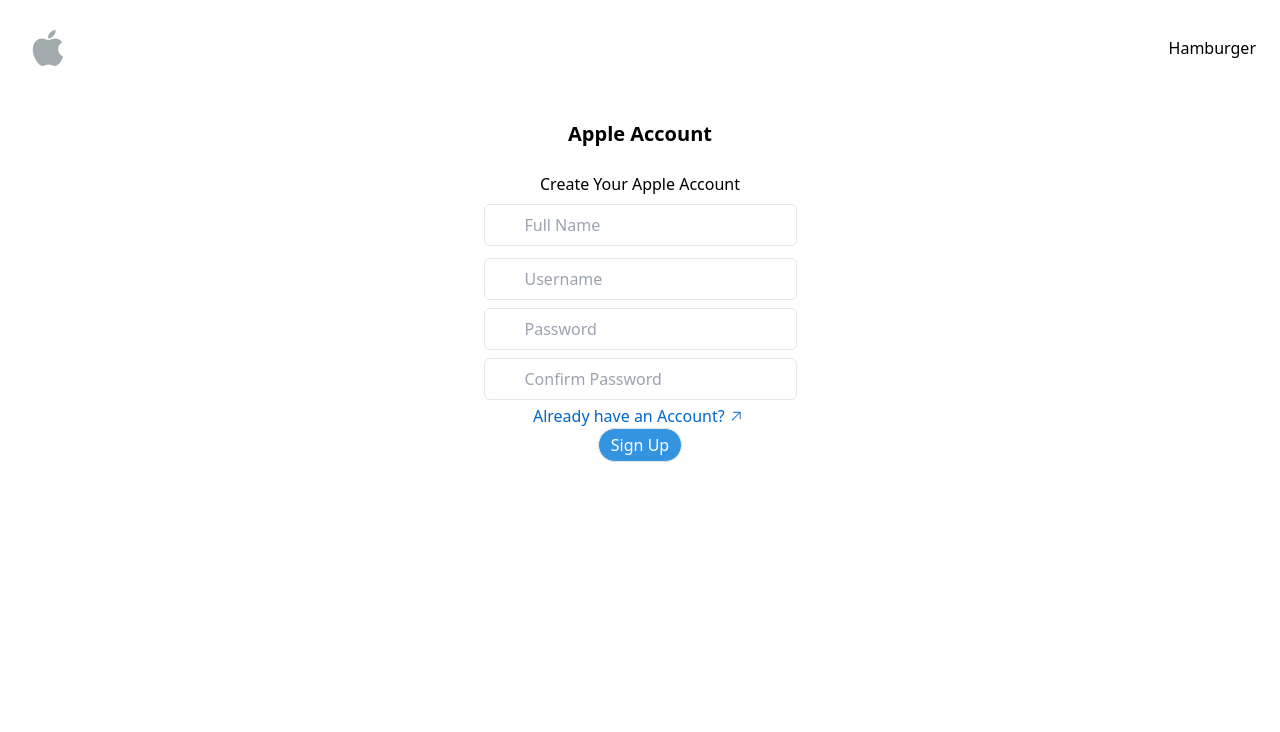
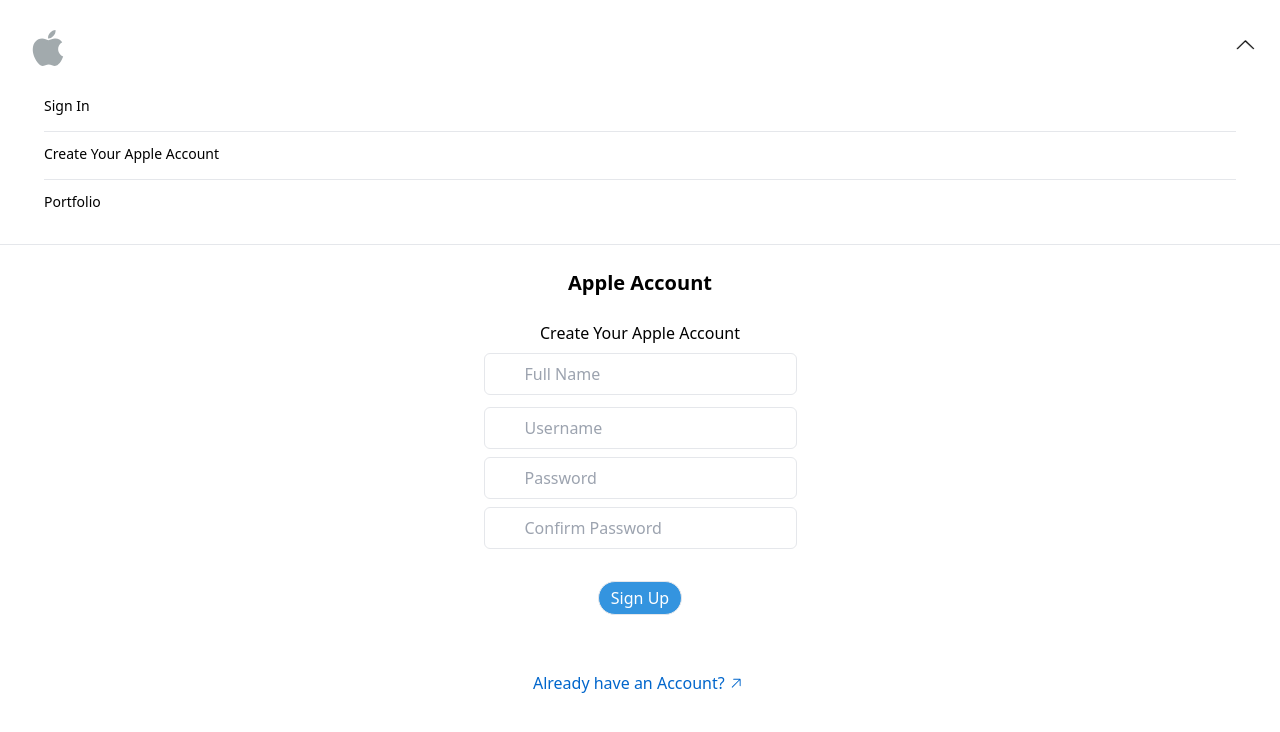
Before and after one commit to edenx909/imessage, a React (Vite) app in the folder front/: page /signup in a window 1280 px wide. Shown: the top 732 px of the page. Built offline with nearby package versions, Linux system fonts and the light colour scheme.

Commit message:
onboard animations

```diff
--- a/front/package.json
+++ b/front/package.json
@@ -10,6 +10,7 @@
     "preview": "vite preview"
   },
   "dependencies": {
+    "framer-motion": "^11.11.11",
     "react": "^18.3.1",
     "react-dom": "^18.3.1",
     "react-router-dom": "^6.28.0",
@@ -28,6 +29,8 @@
     "eslint-plugin-react-refresh": "^0.4.14",
     "globals": "^15.11.0",
     "postcss": "^8.4.47",
+    "prettier": "^3.3.3",
+    "prettier-plugin-tailwindcss": "^0.6.8",
     "tailwindcss": "^3.4.14",
     "vite": "^5.4.10"
   }
--- a/front/src/components/Navbar.jsx
+++ b/front/src/components/Navbar.jsx
@@ -1,19 +1,73 @@
+import { useState } from "react";
+import { Link } from "react-router-dom";
+
+import { AnimatePresence, motion } from "framer-motion";
+
 const Navbar = () => {
+  const [open, setOpen] = useState(false);
   return (
-    <div className="flex items-center justify-between p-3 m-3">
+    <div className="border-b-[1px]">
+      <div className="m-3 flex items-center justify-between p-3">
+        {/* LOGO */}
         <svg
           xmlns="http://www.w3.org/2000/svg"
           width="3em"
           height="3em"
           viewBox="0 0 24 24"
-        className="relative  top-0"
+          className="relative top-0"
         >
           <path
             fill="#A2AAAD"
             d="M17.05 20.28c-.98.95-2.05.8-3.08.35c-1.09-.46-2.09-.48-3.24 0c-1.44.62-2.2.44-3.06-.35C2.79 15.25 3.51 7.59 9.05 7.31c1.35.07 2.29.74 3.08.8c1.18-.24 2.31-.93 3.57-.84c1.51.12 2.65.72 3.4 1.8c-3.12 1.87-2.38 5.98.48 7.13c-.57 1.5-1.31 2.99-2.54 4.09zM12.03 7.25c-.15-2.23 1.66-4.07 3.74-4.25c.29 2.58-2.34 4.5-3.74 4.25"
           ></path>
         </svg>
-      <p>Hamburger</p>
+        {/* arrow */}
+        <button onClick={() => setOpen(!open)} className="rotate-90">
+          <motion.svg
+            xmlns="http://www.w3.org/2000/svg"
+            width="1.3em"
+            height="1.3em"
+            viewBox="0 0 24 24"
+            initial={{ rotateY: "0deg", scaleX: 1 }}
+            animate={{
+              rotateY: open ? "180deg" : "0deg",
+              scaleY: open ? [1, 1.3, 1] : [1, 1, 1],
+            }}
+            transition={{ duration: 0.4, ease: "easeOut" }}
+          >
+            <path
+              fill="currentColor"
+              d="m4.296 12l8.492-8.727a.75.75 0 1 0-1.075-1.046l-9 9.25a.75.75 0 0 0 0 1.046l9 9.25a.75.75 0 1 0 1.075-1.046z"
+            ></path>
+          </motion.svg>
+        </button>
+      </div>
+      {!open && (
+        <AnimatePresence mode="wait">
+          <motion.div
+            className="mx-3 flex flex-col space-y-3 px-8 pb-8 text-sm"
+            initial={{ y: -50, opacity: 0 }}
+            animate={{ y: 0, opacity: 1 }}
+            exit={{ y: -50, opacity: 0 }}
+            transition={{ duration: 1.2, staggerChildren: 0.4 }}
+          >
+            <motion.div>
+              <Link to="/login" onClick={() => setOpen(false)}>
+                Sign In
+              </Link>
+            </motion.div>
+            <motion.div className="h-1 w-full border-b" />
+            <motion.div>
+              <Link to="/signup" onClick={() => setOpen(false)}>
+                Create Your Apple Account
+              </Link>
+            </motion.div>
+            <motion.div className="h-1 w-full border-b" />
+            {/* TODO: add a indicator that its redirecting */}
+            <motion.a href="https://edenxrana.vercel.app/">Portfolio</motion.a>
+          </motion.div>
+        </AnimatePresence>
+      )}
     </div>
   );
 };
--- a/front/src/pages/Login.jsx
+++ b/front/src/pages/Login.jsx
@@ -1,8 +1,12 @@
 import { useState } from "react";
 import { Link } from "react-router-dom";
 
+import { motion } from "framer-motion";
+
 import useLogin from "../hooks/useLogin.js";
 function Login() {
+  // for framer
+  const [hover, setHover] = useState(false);
   // add animation if loading = true
   const { loading, login } = useLogin();
   const [username, setUsername] = useState("");
@@ -25,20 +29,20 @@
             placeholder="Username"
             value={username}
             onChange={(e) => setUsername(e.target.value)}
-            className="border rounded-t-xl px-10 py-2 "
+            className="rounded-t-xl border px-10 py-2"
           />
         </div>
         <div className="">
           <label>
             <span className="hidden">Password</span>
           </label>
-          <div className="relative ">
+          <div className="relative">
             <input
               type="password"
               placeholder="Password"
               value={password}
               onChange={(e) => setPassword(e.target.value)}
-              className="border rounded-b-xl px-10 py-2 "
+              className="rounded-b-xl border px-10 py-2"
             />
             <button
               type="submit"
@@ -59,22 +63,28 @@
             </button>
           </div>
         </div>
-        <div className="px-3 py-2 flex flex-col items-center">
-          <Link to="/signup" className="text-[#0066CC] flex items-end">
+        <div className="flex flex-col items-center px-3 py-2">
+          <Link
+            to="/signup"
+            className="my-4 flex items-end text-[#0066CC]"
+            onMouseEnter={() => setHover(true)}
+            onMouseLeave={() => setHover(false)}
+          >
             Create an Account
             {/* TODO: animate on hover */}
-            <svg
+            <motion.svg
               xmlns="http://www.w3.org/2000/svg"
               width="1.4em"
               height="1.4em"
               viewBox="0 0 24 24"
-              className="rotate-45"
+              animate={{ rotate: hover ? "90deg" : "45deg" }}
+              transition={{ duration: 0.1, ease: "easeIn" }}
             >
               <path
                 fill="#0066CC"
                 d="m12.354 5.646l5 5a.5.5 0 0 1-.708.708L12.5 7.207V18a.5.5 0 0 1-1 0V7.207l-4.146 4.147a.5.5 0 0 1-.708-.708l5-5a.5.5 0 0 1 .708 0"
               ></path>
-            </svg>
+            </motion.svg>
           </Link>
         </div>
       </form>
--- a/front/src/pages/Signup.jsx
+++ b/front/src/pages/Signup.jsx
@@ -1,9 +1,14 @@
 import { Link } from "react-router-dom";
 import { useState } from "react";
+
+import { motion } from "framer-motion";
 
 import useSignup from "../hooks/useSignup";
 
 const Signup = () => {
+  // for framer
+  const [hover, setHover] = useState(false);
+
   // needs animation on loading = true
   const { loading, signup } = useSignup();
   const [inputs, setInputs] = useState({
@@ -22,7 +27,7 @@
     <div className="flex flex-col">
       <form
         onSubmit={handleSubmit}
-        className="flex flex-col  items-center justify-center"
+        className="flex flex-col items-center justify-center"
       >
         <p>Create Your Apple Account</p>
         <div className="py-2">
@@ -34,7 +39,7 @@
             placeholder="Full Name"
             value={inputs.fullName}
             onChange={(e) => setInputs({ ...inputs, fullName: e.target.value })}
-            className="border rounded-md px-10 py-2"
+            className="rounded-md border px-10 py-2"
           />
         </div>
         <div className="py-1">
@@ -46,7 +51,7 @@
             placeholder="Username"
             value={inputs.usernamer}
             onChange={(e) => setInputs({ ...inputs, username: e.target.value })}
-            className="border rounded-md px-10 py-2"
+            className="rounded-md border px-10 py-2"
           />
         </div>
         <div className="py-1">
@@ -58,7 +63,7 @@
             placeholder="Password"
             value={inputs.password}
             onChange={(e) => setInputs({ ...inputs, password: e.target.value })}
-            className="border rounded-md px-10 py-2"
+            className="rounded-md border px-10 py-2"
           />
         </div>
         <div className="py-1">
@@ -72,33 +77,36 @@
             onChange={(e) =>
               setInputs({ ...inputs, confirmPassword: e.target.value })
             }
-            className="border rounded-md px-10 py-2"
+            className="rounded-md border px-10 py-2"
           />
         </div>
-        <div>
+        <div className="py-7">
+          <button className="rounded-full border bg-[#3494DF] px-3 py-1 text-white">
+            Sign Up
+          </button>
+        </div>
         <Link
           to="/login"
-            className="flex  items-center justify-center text-[#0066CC]"
+          className="my-7 flex items-center justify-center text-[#0066CC]"
+          onMouseEnter={() => setHover(true)}
+          onMouseLeave={() => setHover(false)}
         >
           Already have an Account?
           {/* TODO: animate on hover */}
-            <svg
+          <motion.svg
             xmlns="http://www.w3.org/2000/svg"
             width="1.4em"
             height="1.4em"
             viewBox="0 0 24 24"
-              className="rotate-45"
+            animate={{ rotate: hover ? "90deg" : "45deg" }}
+            transition={{ duration: 0.1, ease: "easeIn" }}
           >
             <path
               fill="#0066CC"
               d="m12.354 5.646l5 5a.5.5 0 0 1-.708.708L12.5 7.207V18a.5.5 0 0 1-1 0V7.207l-4.146 4.147a.5.5 0 0 1-.708-.708l5-5a.5.5 0 0 1 .708 0"
             ></path>
-            </svg>
+          </motion.svg>
         </Link>
-        </div>
-        <button className="bg-[#3494DF] border px-3 py-1 text-white rounded-full">
-          Sign Up
-        </button>
       </form>
     </div>
   );
```
Also changed, not shown: 2 other files (tests, documents, lock files or other folders). Lines whose indentation alone changed are shown as unchanged.
